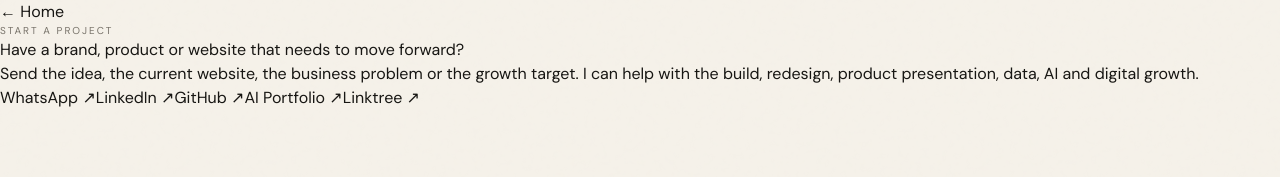
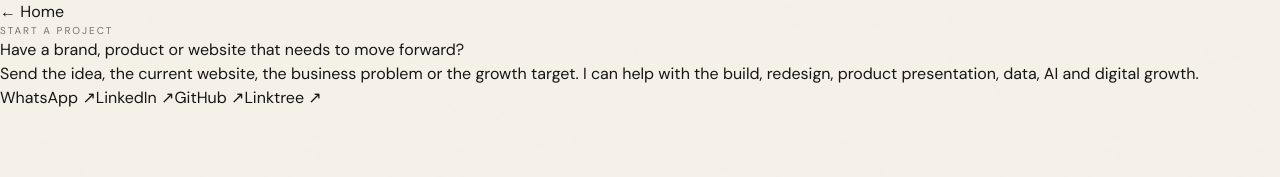
Before and after one commit to AhmedMohy99/ahmed-mohy-portfolio, a Next.js app: page /contact in a window 1280 px wide. Shown: the top 177 px of the page. Built offline with nearby package versions, Linux system fonts and the light colour scheme; a web font is replaced by a local one.

Commit message:
fix: remove missing aiPortfolio reference

```diff
--- a/app/contact/page.tsx
+++ b/app/contact/page.tsx
@@ -17,7 +17,6 @@ export default function ContactPage() {
         <a href={site.whatsapp} target="_blank" rel="noreferrer">WhatsApp ↗</a>
         <a href={site.linkedin} target="_blank" rel="noreferrer">LinkedIn ↗</a>
         <a href={site.github} target="_blank" rel="noreferrer">GitHub ↗</a>
-        <a href={site.aiPortfolio} target="_blank" rel="noreferrer">AI Portfolio ↗</a>
         <a href={site.linktree} target="_blank" rel="noreferrer">Linktree ↗</a>
       </div>
     </main>
```
